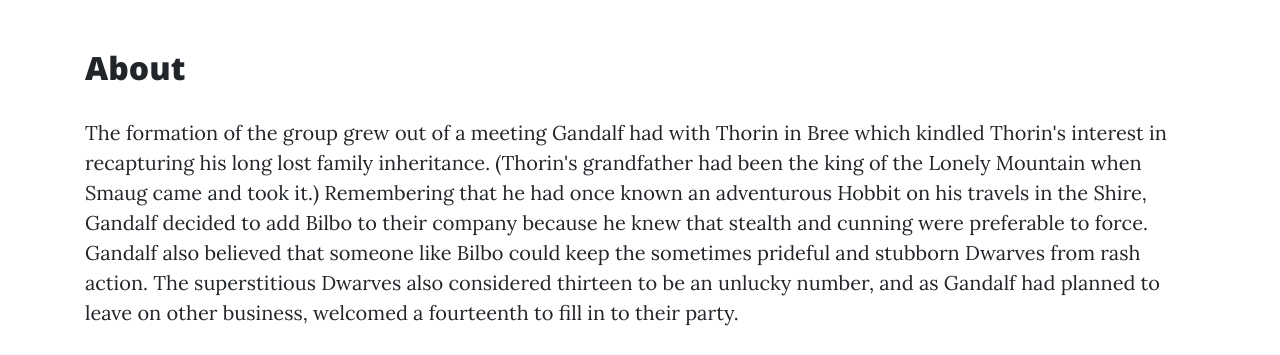
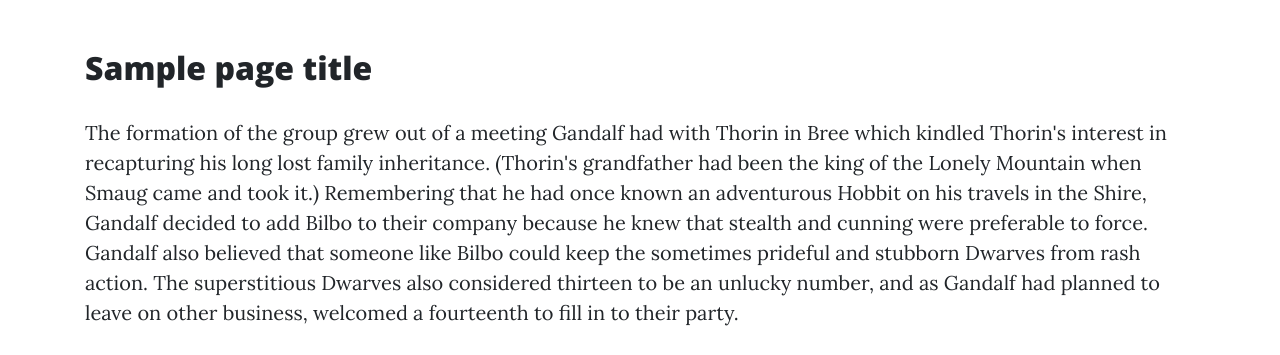
Before and after one commit to sywekpiorko1/flask, a Flask app: template templates/about.html in a window 1280 px wide. Shown: the part 629-984 px from the top of the page. Run offline with Flask 2, Linux system fonts and the light colour scheme; the template is opened without the code that fills it: most values are stand-ins (such as "Sample title", 1, 10 or a date in 2020); some libraries are stand-ins or nearby versions.

Commit message:
Pass data from view to a template

```diff
--- a/run.py
+++ b/run.py
@@ -9,15 +9,15 @@ def index():
 
 @app.route('/about')
 def about():
-    return render_template("about.html")
+    return render_template("about.html", page_title="About")
 
 @app.route('/contact')
 def contact():
-    return render_template("contact.html")
+    return render_template("contact.html", page_title="Contact")
 
 @app.route('/careers')
 def careers():
-    return render_template("careers.html")
+    return render_template("careers.html", page_title="Careers")
 
 
 
--- a/templates/about.html
+++ b/templates/about.html
@@ -1,6 +1,6 @@
 {% extends 'base.html' %}
 {% block content %}
-    <h2>About</h2>
+    <h2>{{ page_title }}</h2>
     <p>
         The formation of the group grew out of a meeting Gandalf had with Thorin in Bree which kindled Thorin's interest in recapturing his long lost family inheritance. (Thorin's grandfather had been the king of the Lonely Mountain when Smaug came and took it.) Remembering that he had once known an adventurous Hobbit on his travels in the Shire, Gandalf decided to add Bilbo to their company because he knew that stealth and cunning were preferable to force. Gandalf also believed that someone like Bilbo could keep the sometimes prideful and stubborn Dwarves from rash action. The superstitious Dwarves also considered thirteen to be an unlucky number, and as Gandalf had planned to leave on other business, welcomed a fourteenth to fill in to their party.
     </p>
--- a/templates/careers.html
+++ b/templates/careers.html
@@ -1,4 +1,4 @@
 {% extends 'base.html' %}
 {% block content %}
-    <h2>Come Work With Us!</h2>
+    <h2>{{ page_title }}</h2>
 {% endblock %}
--- a/templates/contact.html
+++ b/templates/contact.html
@@ -1,4 +1,4 @@
 {% extends 'base.html' %}
 {% block content %}
-    <h2>Contact Us</h2>
+    <h2>{{ page_title }}</h2>
 {% endblock %}
```
Also changed, not shown: other parts of templates/about.html (+10 -0 lines), README.md.
